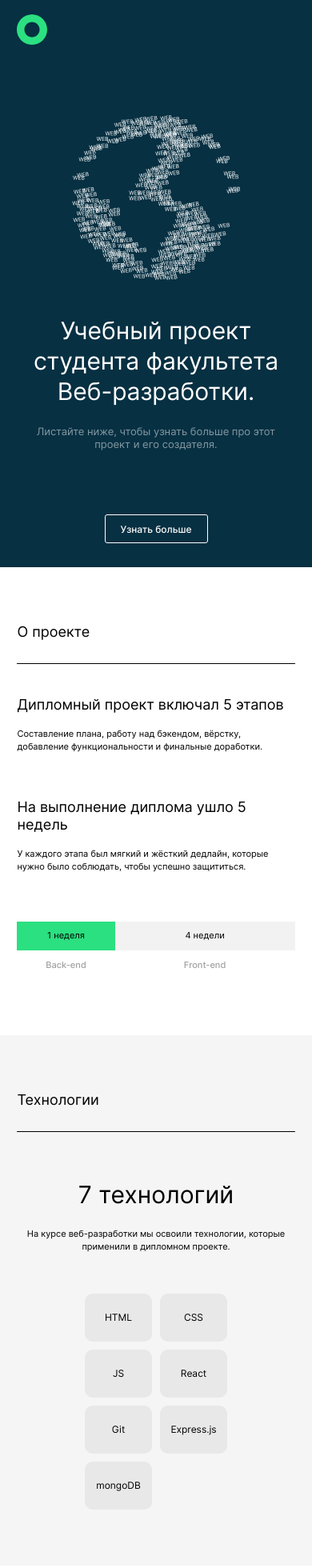
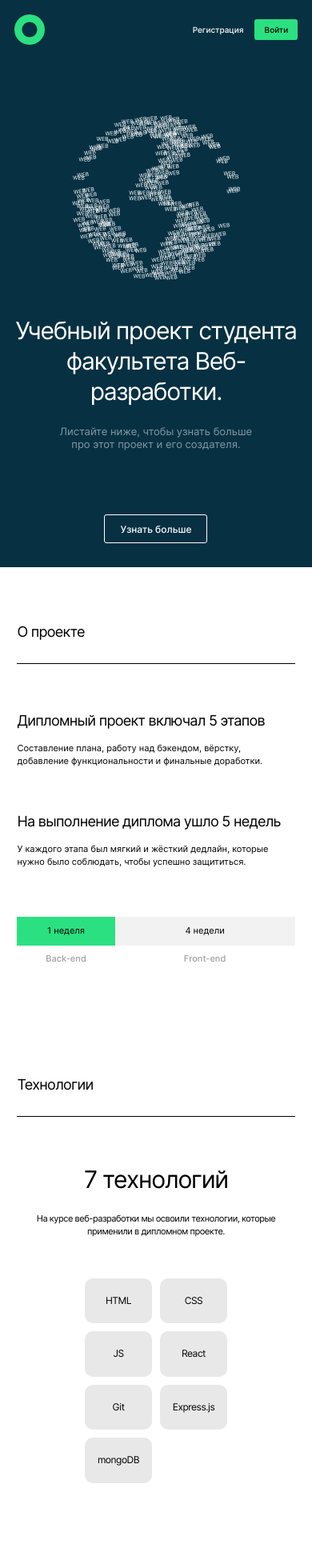
Before and after one commit to darkmyrrh/movies-explorer-frontend, a React (Create React App) app: page / in a window 390 px wide. Shown: the top 1960 px of the page at 80% size. Built offline with nearby package versions, Linux system fonts and the light colour scheme; the HTML template or start-up script is replaced by a standard one.

Commit message:
Fix: исправить верстку лендинга в соответствии с PixelPerfect

```diff
--- a/src/components/AboutMe/AboutMe.css
+++ b/src/components/AboutMe/AboutMe.css
@@ -1,6 +1,6 @@
 .about-me {
   margin: 0 auto;
-  width: 89%;
+  max-width: 1140px;
   padding: 110px 0 0;
 }
 
@@ -19,13 +19,12 @@
   margin-top: 18px;
   padding: 0;
   font-size: 18px;
-  line-height: 157%;
+  line-height: 111%;
   font-weight: 500;
 }
 
 .about-me__paragraph {
-  margin: 0 0 99px;
-  margin-top: 26px;
+  margin: 26px 0 99px;
   padding: 0;
   max-width: 600px;
   font-size: 14px;
@@ -54,9 +53,16 @@
   object-fit: cover;
 }
 
+@media all and (max-width: 1279px) {
+  .about-me {
+    width: 89%;
+  }
+}
+
 @media all and (max-width: 768px) {
   .about-me {
     padding-top: 90px;
+    width: 87%;
   }
   .about-me__title {
     font-size: 40px;
@@ -73,6 +79,7 @@
   }
   .about-me__paragraph {
     margin-bottom: 87px;
+    margin-top: 20px;
     max-width: 364px;
     font-size: 12px;
     line-height: 150%;
@@ -82,6 +89,7 @@
 @media all and (max-width: 400px) {
   .about-me {
     padding-top: 70px;
+    width: 91%;
   }
   .about-me__title {
     margin-top: 40px;
--- a/src/components/AboutProject/AboutProject.css
+++ b/src/components/AboutProject/AboutProject.css
@@ -4,46 +4,49 @@
     padding-top: 110px;
     background-color: white;
     justify-items: center;
-    width: 89%;
+    max-width: 1140px;
 }
 
 
 .about-project__table {
     margin: 0 auto;
-    display: flex;
+    display: grid;
     column-gap: 40px;
-    row-gap: 26px;
+    grid-template-columns: repeat(2, 1fr);
+    grid-template-rows: 1fr max-content;
 }
 
 .about-project__table-title {
+    margin: 0;
     margin-top: 70px;
+    padding: 0;
     font-size: 20px;
     line-height: 120%;
     font-weight: 400;
-    letter-spacing: -4%;
+    letter-spacing: -0.04em;
 }
 
 .about-project__table-paragraph {
     margin: 0;
+    margin-top: 26px;
     padding: 0;
     font-size: 14px;
     line-height: 143%;
     font-weight: 400;
-    max-width: 550px;
 }
 
 .about-project__process {
     margin: 110px auto;
+    padding: 0;
     display: grid;
     grid-template-columns: 1fr 4fr;
-    grid-template-rows: repeat(2, 36px);
+    grid-template-rows: 36px min-content;
     align-items: center;
 }
 
 .about-project__process-scale {
     margin: 0;
-    padding: 0;
-    padding-top: 9px;
+    padding: 9px 14px;
     font-size: 14px;
     line-height: 121%;
     text-align: center;
@@ -57,12 +60,19 @@
 
 .about-project__process-text {
     margin: 0;
+    margin-top: 14px;
     padding: 0;
     font-size: 14px;
     line-height: 121%;
     text-align: center;
     font-weight: 500;
     color: #A0A0A0;
+}
+
+@media all and (max-width: 1279px) {
+    .about-project {
+        width: 89%;
+    }
 }
 
 @media all and (max-width: 768px) {
@@ -72,14 +82,15 @@
     }
     .about-project__table {
         column-gap: 30px;
-        row-gap: 22px;
     }
     .about-project__table-paragraph {
+        margin-top: 22px;
         font-size: 12px;
         line-height: 150%;
     }
     .about-project__process {
         margin: 93px auto 90px;
+        grid-template-columns: 21% 79%;
     }
 }
 
@@ -89,17 +100,18 @@
         width: 89%;
     }
     .about-project__table {
+        margin-top: 4px;
+        display: flex;
         flex-direction: column;
-        row-gap: 16px;
     }
 
     .about-project__table-title {
-        margin-top: 40px;
+        margin-top: 56px;
         font-size: 18px;
         line-height: 122%;
     }
-
     .about-project__table-paragraph {
+        margin-top: 16px;
         font-size: 11px;
         line-height: 145%;
     }
@@ -113,6 +125,7 @@
         line-height: 118%;
     }
     .about-project__process-text{
+        margin-top: 10px;
         font-size: 11px;
         line-height: 118%;
     }
--- a/src/components/App/App.js
+++ b/src/components/App/App.js
@@ -72,7 +72,7 @@ function App() {
           path="/"
           element={
             <>
-              <Header loggedIn={loggedIn} isVisible={true} />
+              <Header loggedIn={false} isVisible={true} />
               <Main />
               <Footer isVisible={true} />
             </>
--- a/src/components/Footer/Footer.css
+++ b/src/components/Footer/Footer.css
@@ -57,19 +57,33 @@
     }
 }
 
+@media all and (max-width: 768px) {
+    .footer {
+        width: 92%;
+    }
+}
+
 @media all and (max-width: 400px) {
+    .footer {
+        width: 94%;
+    }
     .footer__heading {
+        padding-bottom: 21px;
         font-size: 12px;
-        line-height: 125%;
+        line-height: 121%;
     }
 
     .footer__container {
+        margin: 30px auto 0;
         flex-direction: column-reverse;
         align-items: center;
+        justify-items: baseline;
     }
     .footer__date {
         margin: 30px auto 20px;
         color: #A0A0A0;
+        font-size: 12px;
+        line-height: 121%;
     }
 
     .footer__links {
@@ -79,6 +93,6 @@
     }
     .footer__link {
         font-size: 12px;
-        line-height: 125%;
+        line-height: 121%;
     }
 }
--- a/src/components/Header/Header.css
+++ b/src/components/Header/Header.css
@@ -36,6 +36,15 @@
   display: flex;
   align-items: center;
   column-gap: 16px;
+}
+
+.header__buttons {
+  margin: 0;
+  padding: 0;
+  list-style: none;
+  display: flex;
+  align-items: center;
+  column-gap: 30px;
 }
 
 .header__link {
@@ -125,9 +134,13 @@
 }
 
 @media all and (max-width: 768px) {
+  .header__container {
+    width: 92%;
+  }
   .header__nav {
     display: none;
   }
+
   .header__account-button {
     display: none;
   }
@@ -137,3 +150,23 @@
   }
 
 }
+
+@media all and (max-width: 400px) {
+  .header__container {
+    width: 91%;
+  }
+  .header__button {
+    padding: 5px 12px;
+    font-size: 10px;
+    line-height: 160%;
+    min-width: 54px;
+    min-height: 26px;
+  }
+  .header__buttons {
+    column-gap: 14px;
+  }
+  .header__link {
+    font-size: 10px;
+    line-height: 160%;
+  }
+}
--- a/src/components/Header/Header.jsx
+++ b/src/components/Header/Header.jsx
@@ -67,7 +67,7 @@ function Header({ loggedIn, isVisible }) {
         ) : (
           <>
             <img src={logo} alt="логотип" className="header__logo" />
-            <ul className="header__nav">
+            <ul className="header__buttons">
               <Link to="/register" className="header__link app__link">Регистрация</Link>
               <Link to="/login">
                 <button className="header__button app__button">Войти</button>
--- a/src/components/Main/Main.css
+++ b/src/components/Main/Main.css
@@ -7,8 +7,9 @@
   padding: 0;
   padding-bottom: 23px;
   font-size: 22px;
-  line-height: 122%;
+  line-height: 121%;
   font-weight: 400;
+  letter-spacing: -0.04em;
   border-bottom: 1px solid black;
 }
 
--- a/src/components/MoviesCard/MoviesCard.css
+++ b/src/components/MoviesCard/MoviesCard.css
@@ -3,9 +3,8 @@
     padding: 0;
     max-width: 270px;
     display: grid;
-    grid-template-columns: 1fr max-content;
-    grid-template-rows: 1fr min-content max-content max-content;
-    column-gap: 20px;
+    grid-template-columns: 1fr min-content;
+    grid-template-rows: auto 1fr min-content;
     cursor: pointer;
 }
 
@@ -19,18 +18,18 @@
 }
 
 .movies-card__title {
-    margin: 14px 0 29px;
+    margin: 14px 0 13px;
     padding: 0;
     max-width: 226px;
     font-style: normal;
     font-weight: 500;
     font-size: 13px;
     line-height: 121%;
-    white-space: nowrap;
 }
 
 .movies-card__like-button {
     margin: 10px 0 0;
+    padding: 0;
     background: url(../../images/like.svg);
     background-repeat: no-repeat;
     background-position: center;
@@ -52,7 +51,7 @@
 }
 
 .movies-card__delete-button {
-    margin: 10px 0 0;
+    margin: 10px 0 0 20px;
     opacity: 0;
     background: url(../../images/delete-button.svg);
     background-repeat: no-repeat;
--- a/src/components/Portfolio/Portfolio.css
+++ b/src/components/Portfolio/Portfolio.css
@@ -1,7 +1,7 @@
 .portfolio {
-    margin: 100px auto 125px;
+    margin: 101px auto 125px;
     padding: 0;
-    width: 89%;
+    max-width: 1140px;
 }
 
 .portfolio__heading {
@@ -40,7 +40,7 @@
     padding: 0;
     font-size: 30px;
     line-height: 167%;
-    letter-spacing: -4%;
+    letter-spacing: -0.04em;
     font-weight: 400;
     color: black;
 }
@@ -48,10 +48,15 @@
 .portfolio__link-text:last-child {
     margin-bottom: 0;
 }
-
+@media all and (max-width: 1279px) {
+    .portfolio {
+        width: 89%;
+    }
+}
 @media all and (max-width: 768px) {
     .portfolio {
-        margin: 90px auto;
+        width: 87%;
+        margin: 91px auto;
     }
     .portfolio__link-text {
         font-size: 28px;
@@ -61,14 +66,18 @@
 
   @media all and (max-width: 400px) {
     .portfolio {
+        width: 91%;
         margin: 70px auto;
     }
     .portfolio__heading {
         font-size: 14px;
         line-height: 143%;
     }
+    .potfolio__links {
+        margin-top: 40px;
+    }
     .portfolio__link-text {
         font-size: 18px;
-        line-height: 155%;
+        line-height: 156%;
     }
   }
--- a/src/components/Preloader/Preloader.css
+++ b/src/components/Preloader/Preloader.css
@@ -9,7 +9,7 @@
     padding: 11px 0 9px;
     color: black;
     font-size: 12px;
-    line-height: 125%;
+    line-height: 121%;
     font-weight: 500;
     border: none;
     background-color: #F9F9F9;
--- a/src/components/Promo/Promo.css
+++ b/src/components/Promo/Promo.css
@@ -7,7 +7,7 @@
 .promo__container {
     margin: 0 auto;
     padding: 0;
-    width: 89%;
+    max-width: 1140px;
     display: grid;
     grid-template-columns: repeat(2 min-content);
     grid-template-rows: repeat(3 max-content);
@@ -66,6 +66,11 @@
     cursor: pointer;
 }
 
+@media all and (max-width: 1279px) {
+    .promo__container {
+        width: 89%;
+    }
+}
 @media all and (max-width: 896px) {
     .promo__container {
         column-gap: 70px;
@@ -74,9 +79,13 @@
 
 @media all and (max-width: 768px) {
     .promo__container {
+        width: 92%;
         display: flex;
         flex-direction: column;
         align-items: center;
+    }
+    .promo__logo {
+        margin-top: 140px;
     }
     .promo__heading {
         margin-top: 48px;
@@ -87,6 +96,7 @@
     .promo__paragraph {
         text-align: center;
         margin-top: 22px;
+        max-width: 260px;
     }
     .promo__button {
         margin-top: 92px;
@@ -96,6 +106,9 @@
 }
 
 @media all and (max-width: 400px) {
+    .promo__container {
+        width: 91%;
+    }
     .promo__logo {
         margin-top: 70px;
         width: 210px;
@@ -105,6 +118,7 @@
         margin-top: 44px;
         font-size: 30px;
         line-height: 127%;
+        letter-spacing: -0.04em;
     }
     .promo__paragraph {
         margin-top: 24px;
--- a/src/components/Techs/Techs.css
+++ b/src/components/Techs/Techs.css
@@ -7,7 +7,7 @@
 .techs__container {
     margin: 0 auto;
     padding: 0;
-    width: 89%;
+    max-width: 1140px;
 }
 
 .techs__title {
@@ -17,7 +17,7 @@
     font-size: 50px;
     line-height: 116%;
     font-weight: 400;
-    letter-spacing: -4%;
+    letter-spacing: -0.04em;
     text-align: center;
 }
 
@@ -29,7 +29,7 @@
     font-size: 14px;
     line-height: 143%;
     font-weight: 400;
-    letter-spacing: -4%;
+    letter-spacing: -0.04em;
     text-align: center;
 }
 
@@ -52,7 +52,7 @@
     min-width: 90px;
     font-size: 14px;
     text-align: center;
-    letter-spacing: -4%;
+    letter-spacing: -0.04em;
     line-height: 121%;
     border-radius: 10px;
     text-decoration: none;
@@ -60,9 +60,18 @@
     color: black;
 }
 
+@media all and (max-width: 1279px) {
+    .techs__container {
+        width: 89%;
+    }
+}
+
 @media all and (max-width: 768px) {
     .techs {
         padding: 90px 0;
+    }
+    .techs__container {
+        width: 87%;
     }
     .techs__title {
         margin-top: 80px;
@@ -87,6 +96,10 @@
 @media all and (max-width: 400px) {
     .techs {
         padding: 70px 0;
+        background-color: white;
+    }
+    .techs__container {
+        width: 89%;
     }
     .techs__title {
         margin-top: 60px;
@@ -102,4 +115,8 @@
         margin: 50px auto 0;
         max-width: 178px;
     }
+    .techs__list-item {
+        line-height: 121%;
+        letter-spacing: -0.04%;
+    }
 }
```
